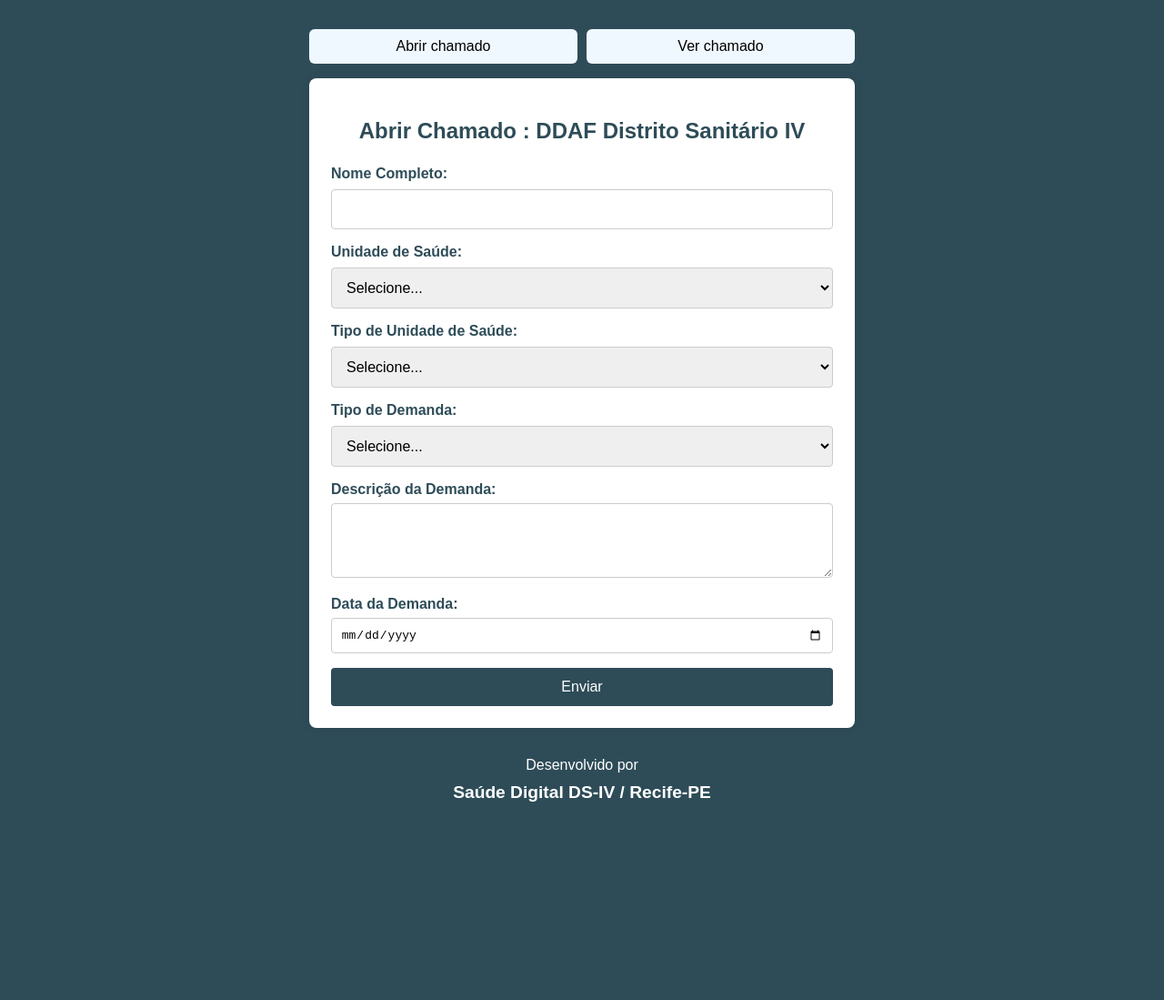
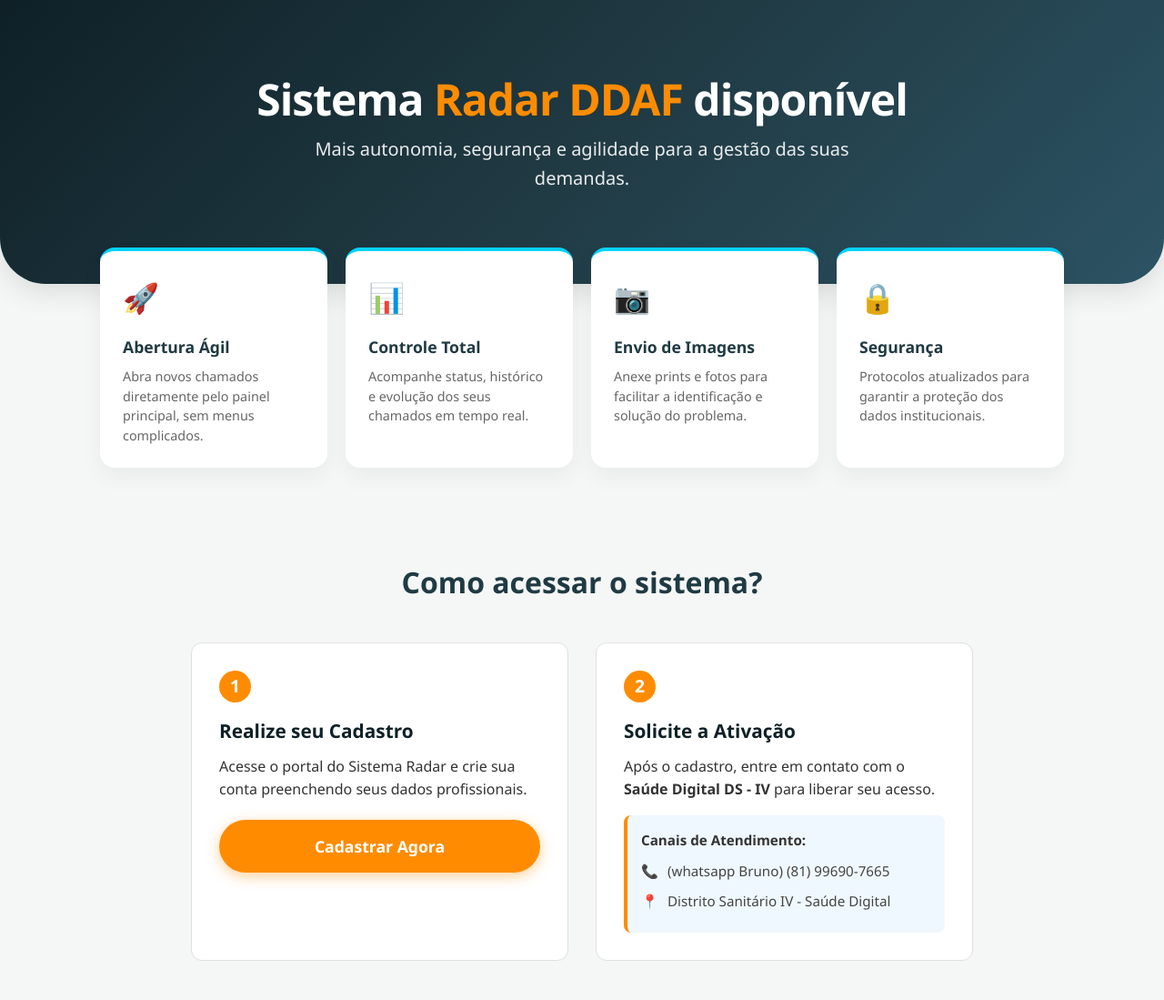
Before and after one commit to br-on/SICHA-DDAF, a website: page index.html in a window 1280 px wide. Shown: the whole page at 91% size. Before the commit the page ends 908 px from the top, so only its background shows below. Drawn offline with Linux system fonts and the light colour scheme; a web font is replaced by a local one.

Commit message:
mensagem de troca de sistema

```diff
--- a/index.html
+++ b/index.html
@@ -1,156 +1,283 @@
 <!DOCTYPE html>
-<html lang="pt-BR">
+<html lang="pt-br">
 <head>
-    <meta charset="UTF-8">
-    <meta name="viewport" content="width=device-width, initial-scale=1.0">
-    <title>Chamados - DDAF</title>
-    <link rel="stylesheet" href="style.css">
+<meta charset="UTF-8">
+<meta name="viewport" content="width=device-width, initial-scale=1.0">
+<title>Sistema Radar DDAF</title>
+<style>
+  /* --- Variáveis e Reset --- */
+  :root {
+    --primary-color: #0f2027; /* Azul bem escuro */
+    --secondary-color: #203a43; /* Gradiente meio */
+    --accent-color: #00d2ff; /* Azul Ciano brilhante */
+    --highlight-color: darkorange; /* Sua cor de destaque */
+    --text-light: #ffffff;
+    --text-dark: #333333;
+    --bg-light: #f4f7f6;
+  }
+
+  * { box-sizing: border-box; margin: 0; padding: 0; font-family: 'Segoe UI', 'Roboto', Helvetica, Arial, sans-serif; }
+
+  body {
+    background-color: var(--bg-light);
+    color: var(--text-dark);
+    line-height: 1.6;
+  }
+
+  /* --- Hero Section (Banner Principal) --- */
+  .hero-banner {
+    background: linear-gradient(135deg, var(--primary-color), var(--secondary-color), #2c5364);
+    color: var(--text-light);
+    padding: 80px 20px 60px; /* Mais espaço no topo */
+    text-align: center;
+    border-bottom-left-radius: 50px; /* Design moderno curvo */
+    border-bottom-right-radius: 50px;
+    box-shadow: 0 10px 30px rgba(0,0,0,0.1);
+  }
+
+  .hero-content {
+    max-width: 1000px;
+    margin: 0 auto;
+  }
+
+  .hero-title {
+    font-size: 3rem;
+    font-weight: 800;
+    margin-bottom: 10px;
+    letter-spacing: -1px;
+    line-height: 1.2;
+  }
+
+  .hero-subtitle {
+    font-size: 1.25rem;
+    opacity: 0.9;
+    font-weight: 300;
+    max-width: 600px;
+    margin: 0 auto 40px;
+  }
+
+  /* --- Grid de Funcionalidades --- */
+  .features-container {
+    max-width: 1100px;
+    margin: -40px auto 60px; /* Sobe um pouco sobre o banner */
+    padding: 0 20px;
+    position: relative;
+    z-index: 10;
+  }
+
+  .features-grid {
+    display: grid;
+    grid-template-columns: repeat(auto-fit, minmax(220px, 1fr));
+    gap: 20px;
+  }
+
+  .feature-card {
+    background: white;
+    padding: 25px;
+    border-radius: 16px;
+    box-shadow: 0 10px 25px rgba(0,0,0,0.05);
+    text-align: left;
+    transition: transform 0.3s ease, box-shadow 0.3s ease;
+    border-top: 4px solid var(--accent-color); /* Detalhe colorido no topo */
+  }
+
+  .feature-card:hover {
+    transform: translateY(-8px);
+    box-shadow: 0 15px 35px rgba(0,0,0,0.1);
+  }
+
+  .feature-icon {
+    font-size: 2rem;
+    margin-bottom: 15px;
+    display: block;
+  }
+
+  .feature-title {
+    font-weight: 700;
+    font-size: 1.1rem;
+    margin-bottom: 8px;
+    color: var(--secondary-color);
+  }
+
+  .feature-desc {
+    font-size: 0.9rem;
+    color: #666;
+    line-height: 1.5;
+  }
+
+  /* --- Seção de Acesso e Cadastro (NOVO) --- */
+  .access-section {
+    max-width: 900px;
+    margin: 0 auto 80px;
+    padding: 40px 20px;
+    text-align: center;
+  }
+
+  .section-title {
+    font-size: 2rem;
+    color: var(--secondary-color);
+    margin-bottom: 40px;
+    font-weight: 700;
+  }
+
+  .steps-container {
+    display: flex;
+    flex-wrap: wrap;
+    justify-content: center;
+    gap: 30px;
+  }
+
+  .step-box {
+    flex: 1;
+    min-width: 300px;
+    background: #fff;
+    padding: 30px;
+    border-radius: 12px;
+    border: 1px solid #e0e0e0;
+    position: relative;
+    text-align: left;
+  }
+
+  .step-number {
+    background-color: var(--highlight-color);
+    color: white;
+    width: 35px;
+    height: 35px;
+    border-radius: 50%;
+    display: flex;
+    align-items: center;
+    justify-content: center;
+    font-weight: bold;
+    font-size: 1.2rem;
+    margin-bottom: 15px;
+  }
+
+  .step-title {
+    font-size: 1.3rem;
+    margin-bottom: 10px;
+    color: var(--primary-color);
+  }
+
+  .contact-info {
+    background-color: #f0f8ff;
+    padding: 15px;
+    border-radius: 8px;
+    margin-top: 15px;
+    font-size: 0.95rem;
+    border-left: 4px solid var(--highlight-color);
+  }
+
+  .contact-item {
+    display: flex;
+    align-items: center;
+    margin-bottom: 8px;
+    color: #444;
+  }
+
+  .contact-item span {
+    margin-right: 10px;
+  }
+
+  /* --- Botão CTA --- */
+  .cta-button {
+    display: inline-block;
+    background-color: var(--highlight-color);
+    color: white;
+    padding: 15px 40px;
+    font-size: 1.1rem;
+    font-weight: bold;
+    text-decoration: none;
+    border-radius: 50px;
+    transition: all 0.3s ease;
+    box-shadow: 0 4px 15px rgba(255, 140, 0, 0.4);
+    margin-top: 20px;
+  }
+
+  .cta-button:hover {
+    background-color: #e67e00;
+    transform: scale(1.05);
+    box-shadow: 0 6px 20px rgba(0, 0, 0, 0.15);
+  }
+
+  /* --- Responsividade --- */
+  @media (max-width: 768px) {
+    .hero-title { font-size: 2rem; }
+    .features-container { margin-top: -20px; }
+    .steps-container { flex-direction: column; }
+    .hero-banner { border-radius: 0 0 30px 30px; }
+  }
+</style>
 </head>
 <body>
-    <header>
-        <button id="btnAbrirChamado">Abrir chamado</button>
-        <button id="btnVerChamado">Ver chamado</button>
-    </header>
-    <div class="container">
-        <h2>Abrir Chamado : DDAF Distrito Sanitário IV</h2>
-        <form id="chamadoForm" method="POST" autocomplete="off">
-            <label for="nome">Nome Completo:</label>
-            <input type="text" id="solicitante" required>
 
-            <label for="unidade">Unidade de Saúde:</label>
-            <select id="us" required>
-                <option value="">Selecione...</option>
-                <optgroup label="USF+">
-                    <option value="USF MAIS CARANGUEJO">USF+ CARANGUEJO</option>
-                    <option value="USF MAIS EMOCY KRAUSE">USF+ EMOCY KRAUSE</option>
-                    <option value="USF MAIS JARDIM TERESÓPOLIS">USF+ JARDIM TERESÓPOLIS</option>
-                    <option value="USF MAIS MISTA OLINTO OLEVEIRA">USF+ MISTA OLINTO OLEVEIRA</option>
-                    <option value="USF MAIS VILA ARRAES">USF+ VILA ARRAES</option>
-                  </optgroup>
+  <header class="hero-banner">
+    <div class="hero-content">
+      <h1 class="hero-title">Sistema <span style="color: var(--highlight-color);">Radar DDAF</span> disponível</h1>
+      <p class="hero-subtitle">Mais autonomia, segurança e agilidade para a gestão das suas demandas.</p>
+    </div>
+  </header>
 
-                  <optgroup label="USF">
-                    <option value="USF AMAURY DE MEDEIROS">USF AMAURY DE MEDEIROS</option>
-                    <option value="USF BARREIRAS">USF BARREIRAS</option>
-                    <option value="USF BRASILIT">USF BRASILIT</option>
-                    <option value="USF CASARÃO DO CORDEIRO">USF CASARÃO DO CORDEIRO</option>
-                    <option value="USF COSIROF">USF COSIROF</option>
-                    <option value="USF COSME E DAMIÃO">USF COSME E DAMIÃO</option>
-                    <option value="USF ENGENHO DO MEIO">USF ENGENHO DO MEIO</option>
-                    <option value="USF MACAE">USF MACAE</option>
-                    <option value="USF ROSA SELVAGEM">USF ROSA SELVAGEM</option>
-                    <option value="USF SINOS">USF SINOS</option>
-                    <option value="USF SITIO CARDOSO">USF SITIO CARDOSO</option>
-                    <option value="USF SITIO DA PALMEIRAS">USF SITIO DA PALMEIRAS</option>
-                    <option value="USF SITIO WANDERLEY">USF SITIO WANDERLEY</option>
-                    <option value="USF SKYLAB">USF SKYLAB</option>
-                    <option value="USF VILA UNIÃO">USF VILA UNIÃO</option>
-                    <option value="USF VIETNÃ">USF VIETNÃ</option>
-                  </optgroup>
+  <section class="features-container">
+    <div class="features-grid">
 
-                  <optgroup label="UBT">
-                    <option value="UBT DR. JOSE DUSTAN">UBT DR. JOSE DUSTAN</option>
-                    <option value="UBT JOAQUIM CAVALCANTE">UBT JOAQUIM CAVALCANTE</option>
-                  </optgroup>
+      <div class="feature-card">
+        <span class="feature-icon">🚀</span>
+        <h3 class="feature-title">Abertura Ágil</h3>
+        <p class="feature-desc">Abra novos chamados diretamente pelo painel principal, sem menus complicados.</p>
+      </div>
 
-                  <optgroup label="CAPS">
-                    <option value="CAPS ESPAÇO VIDA">CAPS ESPAÇO VIDA</option>
-                    <option value="CAPS EULÂMPIO">CAPS EULÂMPIO</option>
-                  </optgroup>
+      <div class="feature-card">
+        <span class="feature-icon">📊</span>
+        <h3 class="feature-title">Controle Total</h3>
+        <p class="feature-desc">Acompanhe status, histórico e evolução dos seus chamados em tempo real.</p>
+      </div>
 
-                  <optgroup label="ACADEMIA">
-                    <option value="ACADEMIA POLO AV DO FORTE">ACADEMIA POLO AV DO FORTE</option>
-                    <option value="ACADEMIA POLO BEIRA RIO">ACADEMIA POLO BEIRA RIO</option>
-                    <option value="ACADEMIA POLO CAVOUCO">ACADEMIA POLO CAVOUCO</option>
-                    <option value="ACADEMIA POLO ENG DO MEIO">ACADEMIA POLO ENG DO MEIO</option>
-                    <option value="ACADEMIA POLO PRAÇA DO POETA">ACADEMIA POLO PRAÇA DO POETA</option>
-                    <option value="ACADEMIA POLO RODA DE FOGO">ACADEMIA POLO RODA DE FOGO</option>
-                    <option value="ACADEMIA POLO SALGUEIRO">ACADEMIA POLO SALGUEIRO</option>
-                    <option value="ACADEMIA PRAÇA DA VÁRZEA">ACADEMIA PRAÇA DA VÁRZEA</option>
-                  </optgroup>
+      <div class="feature-card">
+        <span class="feature-icon">📷</span>
+        <h3 class="feature-title">Envio de Imagens</h3>
+        <p class="feature-desc">Anexe prints e fotos para facilitar a identificação e solução do problema.</p>
+      </div>
 
-                  <optgroup label="P.A">
-                    <option value="P.A DUSTAN">P.A DUSTAN</option>
-                    <option value="P.A ENG DO MEIO">P.A ENG DO MEIO</option>
-                    <option value="P.A PRADO">P.A PRADO</option>
-                    <option value="P.A VÁRZEA">P.A VÁRZEA</option>
-                    <option value="P.A VILA UNIÃO">P.A VILA UNIÃO</option>
-                    <option value="P.A">P.A</option>
-                  </optgroup>
+      <div class="feature-card">
+        <span class="feature-icon">🔒</span>
+        <h3 class="feature-title">Segurança</h3>
+        <p class="feature-desc">Protocolos atualizados para garantir a proteção dos dados institucionais.</p>
+      </div>
 
-                  <optgroup label="UA 24h">
-                    <option value="UA 24h CELESTE AÍDA">UA 24h CELESTE AÍDA</option>
-                  </optgroup>
+    </div>
+  </section>
 
-                  <optgroup label="CECON">
-                    <option value="CECON">CECON</option>
-                  </optgroup>
+  <section class="access-section">
+    <h2 class="section-title">Como acessar o sistema?</h2>
 
-                  <optgroup label="UCIS/SIS">
-                    <option value="UCIS/SIS">UCIS/SIS</option>
-                  </optgroup>
+    <div class="steps-container">
 
-                  <optgroup label="Sede">
-                    <option value="DISTRITO SANITARIO IV">DISTRITO SANITÁRIO IV</option>
-                  </optgroup>
-            </select>
+      <div class="step-box">
+        <div class="step-number">1</div>
+        <h3 class="step-title">Realize seu Cadastro</h3>
+        <p>Acesse o portal do Sistema Radar e crie sua conta preenchendo seus dados profissionais.</p>
+        <a href="https://ddaf-painel.vercel.app/login" class="cta-button" style="width: 100%; text-align: center; margin-top: 20px;">Cadastrar Agora</a>
+      </div>
 
-            <label for="tipo-unidade">Tipo de Unidade de Saúde:</label>
-            <select id="tipo_us" required>
-                <option value="">Selecione...</option>
-                <option>USF+</option>
-                <option>USF</option>
-                <option>UBT</option>
-                <option>CAPS</option>
-                <option>Academia</option>
-                <option>P.A</option>
-                <option>UA 24h</option>
-                <option>CECON</option>
-                <option>UCIS/SIS</option>
-                <option>Sede</option>
-            </select>
+      <div class="step-box">
+        <div class="step-number">2</div>
+        <h3 class="step-title">Solicite a Ativação</h3>
+        <p>Após o cadastro, entre em contato com o <strong>Saúde Digital DS - IV</strong> para liberar seu acesso.</p>
 
-            <label for="tipo-demanda">Tipo de Demanda:</label>
-            <select id="tipo_demanda" required>
-                <option value="">Selecione...</option>
-                <option value="agua-mineral">Água mineral</option>
-                <option value="almoxarifado">Almoxarifado</option>
-                <option value="bens-inserviveis">Bens inservíveis</option>
-                <option value="capinacao">Capinação</option>
-                <option value="carro-pipa">Carro pipa</option>
-                <option value="climatizacao">Climatizacao</option>
-                <option value="eletrica">Elétrica</option>
-                <option value="hidraulica">Hidráulica</option>
-                <option value="infraestrutura">Infraestrutura</option>
-                <option value="lixo-infectado">Lixo infectado</option>
-                <option value="poda">Poda</option>
-                <option value="reparos">Reparos</option>
-            </select>
+        <div class="contact-info">
+          <p style="margin-bottom: 10px;"><strong>Canais de Atendimento:</strong></p>
+          <div class="contact-item">
+            <span>📞</span> (whatsapp Bruno) (81) 99690-7665
+          </div>
 
-            <label for="descricao">Descrição da Demanda:</label>
-            <textarea id="desc_demanda" rows="4" required></textarea>
-
-            <label for="data">Data da Demanda:</label>
-            <input type="date" id="dt_demanda" required>
-
-            <button type="submit">Enviar</button>
-        </form>
-    </div>
-    <div class="container-ver-chamado" style="display: none;">
-        <h2>Ver Chamado</h2>
-        <label for="buscar-demanda">Digite o número da demanda:</label>
-        <input type="number" id="buscar-demanda" placeholder="Ex: 1234567">
-        <button id="btnBuscarDemanda">Buscar</button>
-
-        <div id="resultadoDemanda" style="margin-top: 20px;">
-          <!-- Resultado da busca será inserido aqui -->
+          <div class="contact-item">
+            <span>📍</span> Distrito Sanitário IV - Saúde Digital
+          </div>
         </div>
       </div>
-    <footer>
-        Desenvolvido por
-        <div class="footer-sdds4 big-shoulders-inline">Saúde Digital DS-IV / Recife-PE</div>
-    </footer>
 
-<script src="script.js"></script>
+    </div>
+  </section>
 
 </body>
 </html>
```
